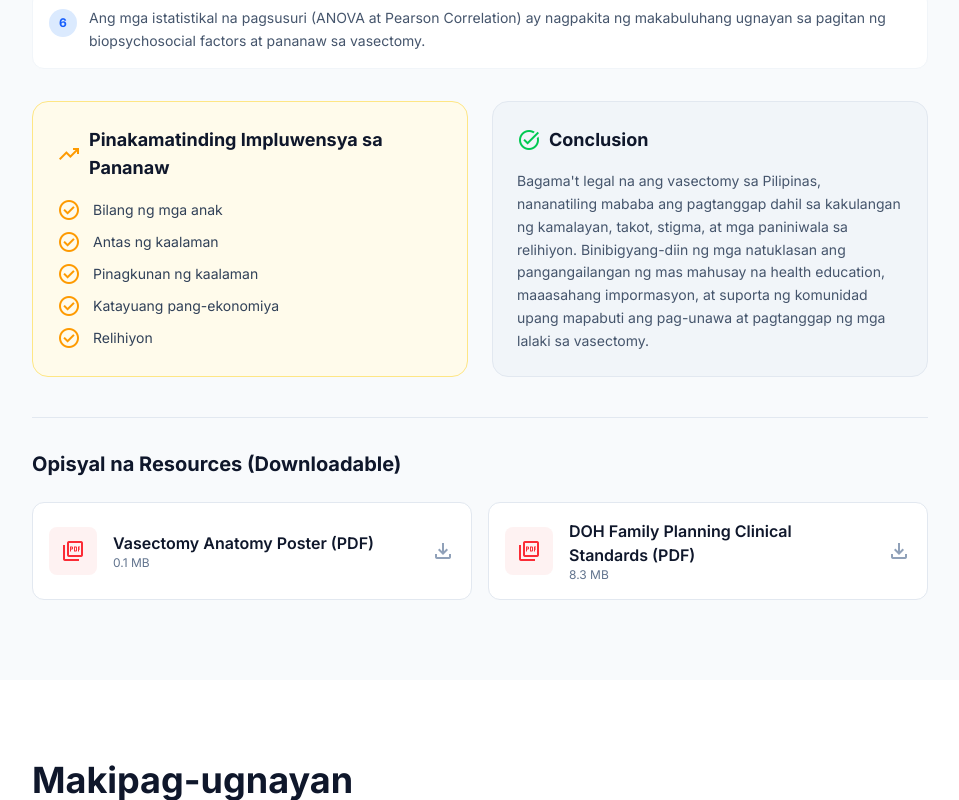
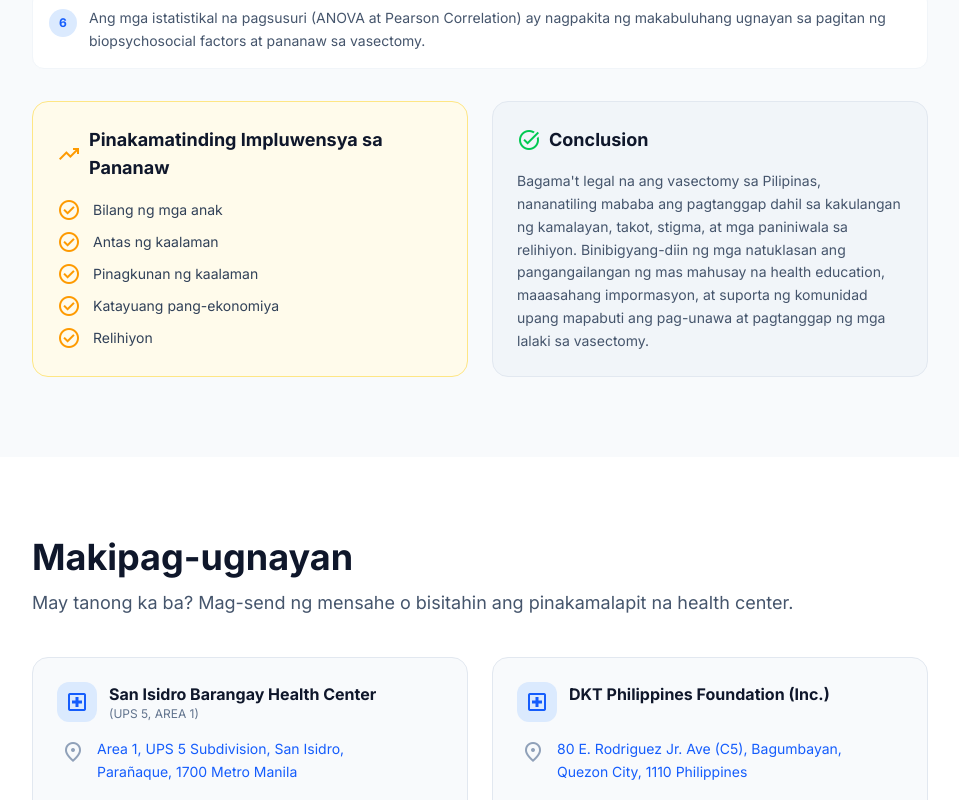
Before and after one commit to mxrk333/project-vasectomy-edu, a React (Vite) app: page / in a window 1280 px wide. Shown: the part 9748-10548 px from the top of the page, without its empty margins (160-1119 px from the left). Built offline with nearby package versions, Linux system fonts and the light colour scheme.

Commit message:
Removing PDF downloadables

```diff
--- a/src/components/Research.tsx
+++ b/src/components/Research.tsx
@@ -1,7 +1,4 @@
 import { useAppContext } from '../context/AppContext';
-import anatomyPdf from '../assets/AnatomyPosterTagalog2.pdf';
-import dohPdf from '../assets/phl-rh-32-01-operationalguidance-2014-eng-clinical-standards-manual-family-planning.pdf';
-
 export default function Research() {
   const { t: allT } = useAppContext();
   const t = allT.research;
@@ -84,33 +81,6 @@ export default function Research() {
           </div>
         )}
 
-        {/* Downloadable Resources */}
-        <div className="pt-8 border-t border-slate-200 dark:border-slate-800">
-          <h3 className="text-xl font-bold text-slate-900 dark:text-white mb-6">{t.resourcesTitle}</h3>
-          <div className="grid grid-cols-1 sm:grid-cols-2 gap-4">
-            {t.resources.map((res: { title: string, size: string, downloadName: string }, i: number) => {
-              const fileUrl = i === 0 ? anatomyPdf : dohPdf;
-              return (
-                <a
-                  key={i}
-                  href={fileUrl}
-                  download={res.downloadName}
-                  className="flex items-center gap-4 p-4 bg-white dark:bg-slate-800 rounded-xl border border-slate-200 dark:border-slate-700 hover:border-blue-500 dark:hover:border-blue-500 transition-colors group"
-                >
-                  <div className="w-12 h-12 rounded-lg bg-red-50 dark:bg-red-900/20 flex items-center justify-center shrink-0 group-hover:bg-red-100 dark:group-hover:bg-red-900/40 transition-colors">
-                    <span className="material-symbols-outlined text-red-500">picture_as_pdf</span>
-                  </div>
-                  <div className="flex-1">
-                    <h4 className="font-semibold text-slate-900 dark:text-white group-hover:text-blue-600 dark:group-hover:text-blue-400 transition-colors">{res.title}</h4>
-                    <p className="text-xs text-slate-500">{res.size}</p>
-                  </div>
-                  <span className="material-symbols-outlined text-slate-400 group-hover:text-blue-500 transition-colors">download</span>
-                </a>
-              );
-            })}
-          </div>
-        </div>
-
       </div>
     </section>
   );
--- a/src/data/translations.ts
+++ b/src/data/translations.ts
@@ -216,11 +216,6 @@ export const translations = {
         { value: '<1%', label: 'Risk ng Komplikasyon' }
       ],
       source: 'Pinagmulan: World Health Organization (WHO), Philippine DOH Family Planning Guidelines',
-      resourcesTitle: 'Opisyal na Resources (Downloadable)',
-      resources: [
-        { title: 'Vasectomy Anatomy Poster (PDF)', size: '0.1 MB', downloadName: 'Vasectomy_Anatomy_Poster.pdf' },
-        { title: 'DOH Family Planning Clinical Standards (PDF)', size: '8.3 MB', downloadName: 'DOH_Family_Planning_Standards_2014.pdf' }
-      ],
       findings: {
         sectionTitle: 'Buod ng mga Natuklasan ng Pag-aaral',
         sectionSubtitle: 'Mga resulta mula sa pananaliksik na isinagawa ng mga Nursing students ng Olivarez College.',
@@ -516,11 +511,6 @@ export const translations = {
         { value: '<1%', label: 'Complication Risk' }
       ],
       source: 'Sources: World Health Organization (WHO), Philippine DOH Family Planning Guidelines',
-      resourcesTitle: 'Official Resources (Downloadable)',
-      resources: [
-        { title: 'Vasectomy Anatomy Poster (PDF)', size: '0.1 MB', downloadName: 'Vasectomy_Anatomy_Poster.pdf' },
-        { title: 'DOH Family Planning Clinical Standards (PDF)', size: '8.3 MB', downloadName: 'DOH_Family_Planning_Standards_2014.pdf' }
-      ],
       findings: {
         sectionTitle: 'Summary of Research Findings',
         sectionSubtitle: 'Results from the study conducted by Olivarez College Nursing students.',
```
Also changed, not shown: 2 other files (tests, documents, lock files or other folders).
